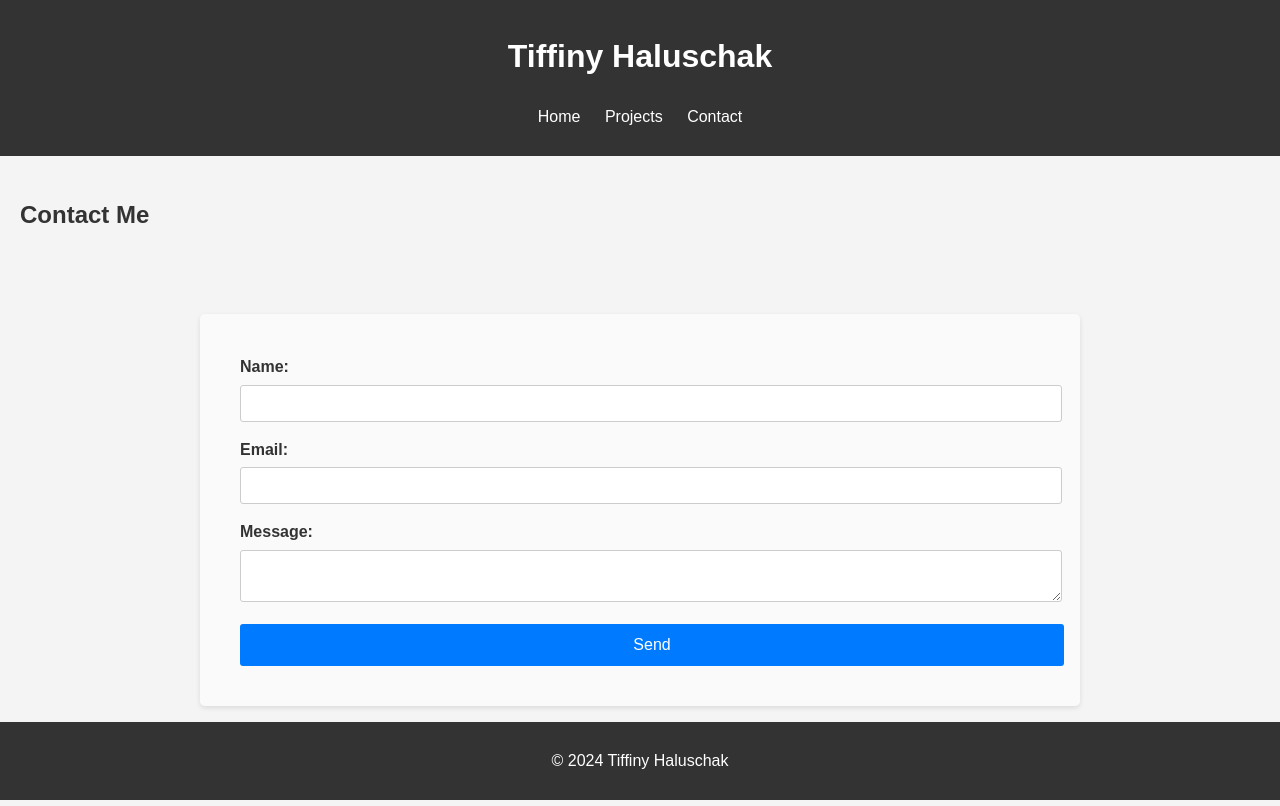
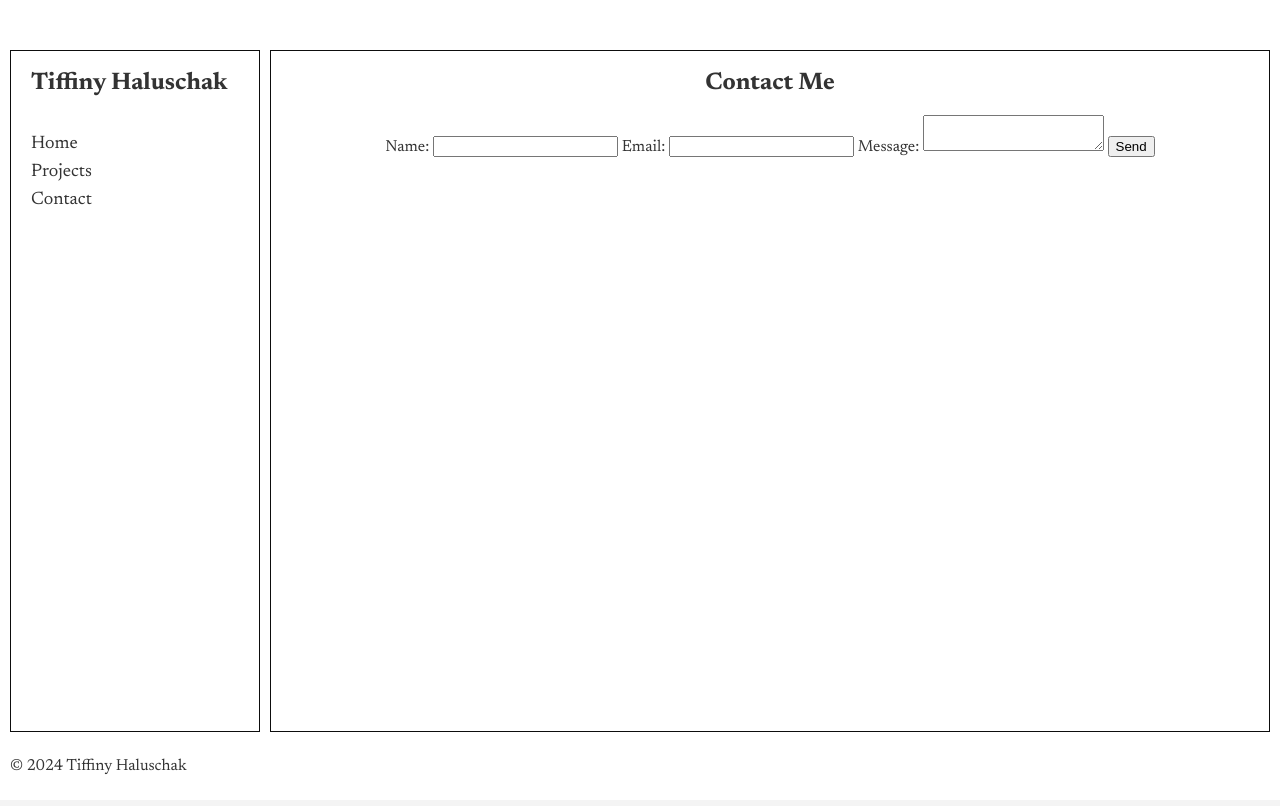
Before and after one commit to TiffinyHaluschak/portfolio, a plain HTML site: page contact.html in a window 1280 px wide. Drawn offline with Linux system fonts and the light colour scheme.

Commit message:
Format the entire website. Still Need to format the contact page.

```diff
--- a/contact.html
+++ b/contact.html
@@ -3,11 +3,16 @@
 <head>
     <meta charset="UTF-8">
     <meta name="viewport" content="width=device-width, initial-scale=1.0">
-    <title>Contact Me - My Portfolio</title>
+    <title>Contact Me</title>
     <link rel="stylesheet" href="css/styles.css">
+    <link rel="preconnect" href="https://fonts.googleapis.com">
+    <link rel="preconnect" href="https://fonts.gstatic.com" crossorigin>
+    <link href="https://fonts.googleapis.com/css2?family=Newsreader:ital,opsz,wght@0,6..72,200..800;1,6..72,200..800&display=swap" rel="stylesheet">
 </head>
 <body>
-    <header>
+    <div class="container">
+        <aside class="sidebar">
+            <div class="header-container">
                 <h1>Tiffiny Haluschak</h1>
                  <nav>
                     <ul>
@@ -16,7 +21,8 @@
                          <li><a href="contact.html">Contact</a></li>
                     </ul>
                 </nav>
-    </header>
+            </div>
+        </aside>
 
         <main>
             <section id="contact">
@@ -36,8 +42,9 @@
                 <p id="formMessage"></p>
             </section>
         </main>
+    </div>
 
-    <footer>
+    <footer id = "footer">
         <p>&copy; 2024 Tiffiny Haluschak</p>
     </footer>
 
--- a/css/styles.css
+++ b/css/styles.css
@@ -1,92 +1,117 @@
+/* Root Variables */
 :root {
     --primary-color: #007BFF;
     --secondary-color: #0056b3;
     --background-color: #f4f4f4;
     --text-color: #333;
-    --border-color: #ccc;
+    --border-color: #0d0d0d;
 }
 
+/* General Styles */
 body {
-    font-family: Arial, sans-serif;
+    font-family: 'Newsreader', Arial, sans-serif;
     background-color: var(--background-color);
     color: var(--text-color);
-    line-height: 1.6;
     margin: 0;
     padding: 0;
+    display: flex; /* Make body a flex container */
+    flex-direction: column;   /* Arrange children vertically */
+    min-height: 100vh;        /* Set minimum height to viewport height */
 }
 
-.contact-form {
-    max-width: 800px;
-    margin: 80px auto; /* Centers the form horizontally */
-    padding: 40px;
-    background-color: #ffffff8f; /* White background */
-    border-radius: 5px;
-    box-shadow: 0 2px 5px rgba(0, 0, 0, 0.1);
+/* Container Styles */
+.container {
+    display: flex;
+    flex-direction: row;
+    flex: 1;
+    padding-top: 50px;
+    background-color: #fff;
 }
 
-.contact-form label {
-    display: block;
-    margin-bottom: 5px;
-    font-weight: bold;
+/* Sidebar Styles */
+.sidebar {
+    width: 250px;
+    background-color: #fff;
+    padding: 20px;
+    box-sizing: border-box;
+    border: 1px solid var(--border-color);
+    margin-right: 10px;
+    margin-left: 10px;
+    /*border-right: 1px solid var(--border-color);*/
 }
 
-.contact-form input[type="text"],
-.contact-form input[type="email"],
-.contact-form textarea {
-    width: 100%;
-    padding: 10px;
-    margin-bottom: 15px;
-    border: 1px solid var(--border-color);
-    border-radius: 3px;
+.header-container {
+    display: flex;
+    flex-direction: column;
+    align-items: flex-start;
 }
 
-.contact-form button[type="submit"] {
-    background-color: var(--primary-color);
-    color: #fff;
-    padding: 12px;
-    border: none;
-    border-radius: 3px;
-    font-size: 16px;
-    cursor: pointer;
-    width: 103%;
-}
-
-.contact-form button[type="submit"]:hover {
-    background-color: #0056b3;
-}
-
-header {
-    background: var(--text-color);
-    color: #fff;
-    padding: 10px 0;
-    text-align: center;
+.header-container h1 {
+    margin-top: 0;
 }
 
 nav ul {
     list-style: none;
     padding: 0;
+    margin: 20px 0 0 0;
 }
 
 nav ul li {
-    display: inline;
-    margin: 0 10px;
+    margin: 10px 0;
 }
 
 nav ul li a {
-    color: #fff;
+    color: var(--text-color);
     text-decoration: none;
+    font-size: 18px;
 }
 
-section {
-    padding: 20px;
+nav ul li a:hover {
+    text-decoration: underline;
 }
 
+/* Main Content Styles */
+main {
+    flex: 1;
+    padding: 20px;
+    box-sizing: border-box;
+    background-color: #fff;
+    text-align: center;
+    border: 1px solid var(--border-color);
+    margin-right: 10px;
+}
+
+main section {
+    max-width: 800px;
+    margin: 0 auto;
+}
+
+main h2 {
+    margin-top: 0;
+}
+
+/* Footer Styles */
 footer {
-    background: var(--text-color);
-    color: #fff;
-    text-align: center;
-    padding: 10px 0;
-    position: fixed;
-    bottom: 0;
-    width: 100%;
+    background-color: #fff;
+    color: var(--text-color);
+    text-align: left;
+    padding: 10px;
+    /*border-top: 1px solid var(--border-color);*/
 }
+
+/* Responsive Design */
+@media (max-width: 768px) {
+    .container {
+        flex-direction: column;
+    }
+
+    .sidebar {
+        width: 100%;
+        border-right: none;
+        border-bottom: 1px solid var(--border-color);
+    }
+
+    main {
+        width: 100%;
+    }
+}
```
Also changed, not shown: index.html (+14 -5 lines), js/script.js (deleted, +0 -28 lines), js/server.js (deleted, +0 -59 lines), projects.html (+13 -6 lines), README.md. Lines whose indentation alone changed are shown as unchanged.
